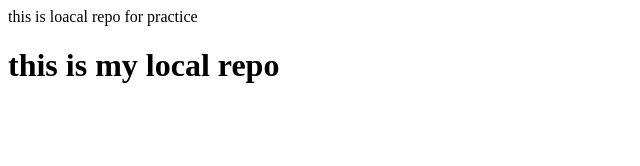
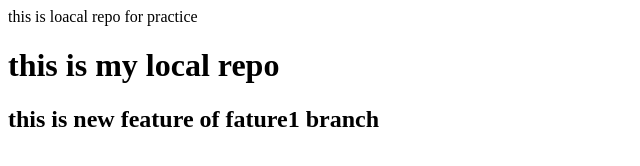
Before and after one commit to smk7375/practice, a plain HTML site: page index.html in a window 1280 px wide. Shown: the whole page, without its empty margins (0-640 px from the left). Drawn offline with Linux system fonts and the light colour scheme.

Commit message:
added h2

```diff
--- a/index.html
+++ b/index.html
@@ -1,3 +1,5 @@
 <p>this is loacal repo for practice</p>
 
 <h1>this is my local repo</h1>
+
+<h2>this is new feature of fature1 branch</h2>
```
